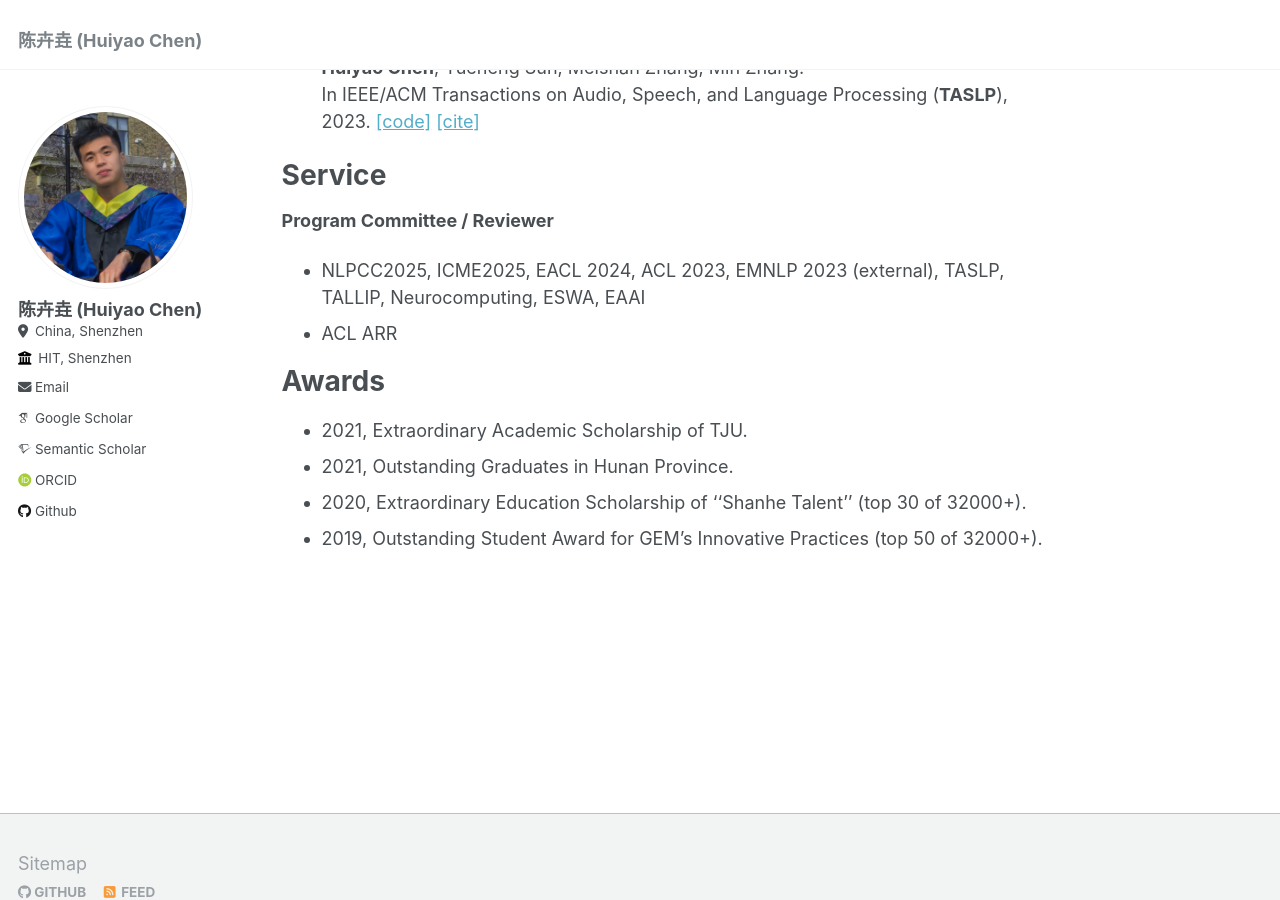
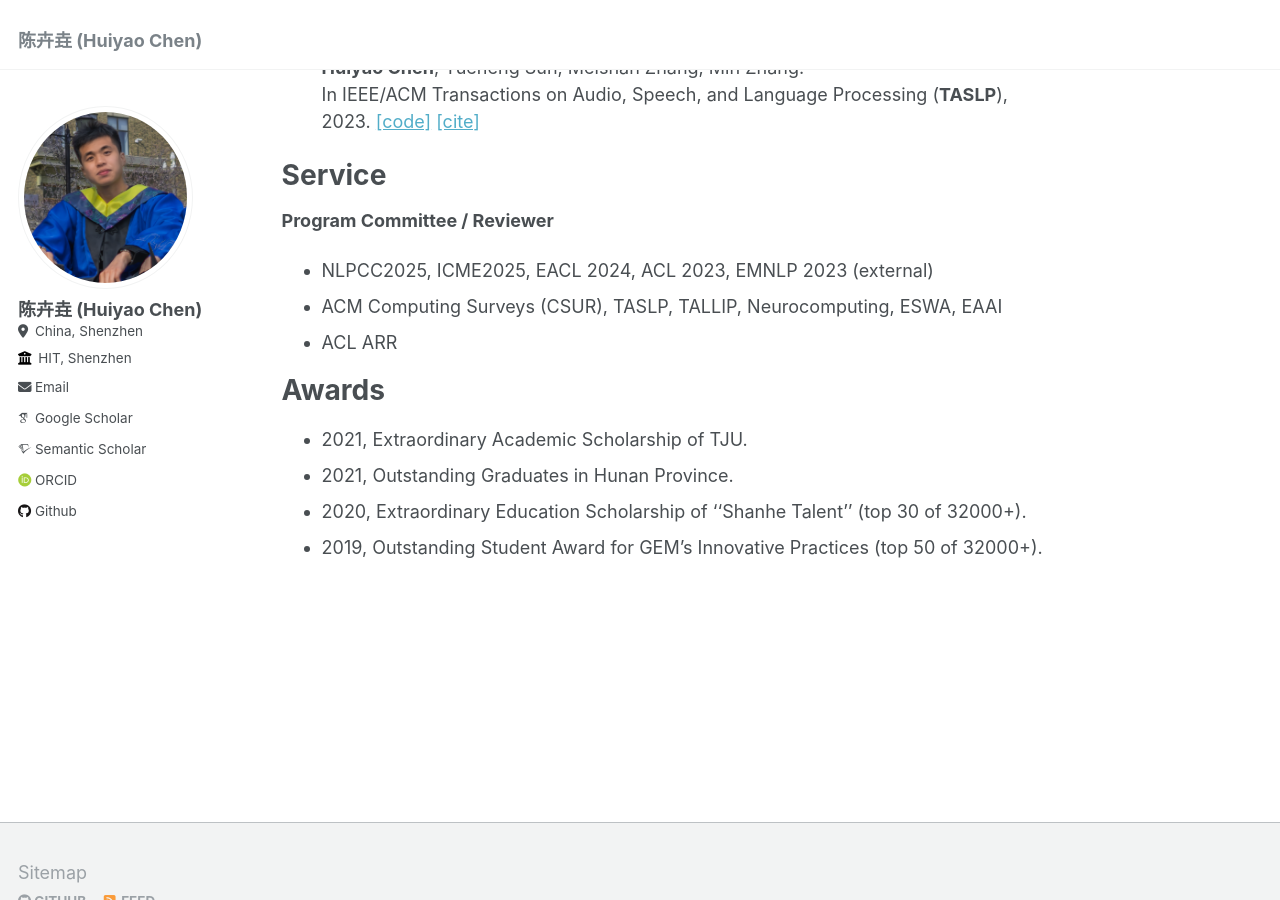
Before and after one commit to DreamH1gh/DreamH1gh.github.io, a Jekyll site: the page built from _pages/about.md, in a window 1280 px wide and 900 px high, scrolled down 2174 px. Built offline with Jekyll 4.4.1, drawn with Linux system fonts in a browser that asks for light colours; some web fonts are replaced.

Commit message:
CSUR reviewer

```diff
--- a/_pages/about.md
+++ b/_pages/about.md
@@ -93,7 +93,8 @@ In IEEE/ACM Transactions on Audio, Speech, and Language Processing (**TASLP**),
 Service
 ======
 **Program Committee / Reviewer**
-+ NLPCC2025, ICME2025, EACL 2024, ACL 2023, EMNLP 2023 (external), TASLP, TALLIP, Neurocomputing, ESWA, EAAI
++ NLPCC2025, ICME2025, EACL 2024, ACL 2023, EMNLP 2023 (external)
++ ACM Computing Surveys (CSUR), TASLP, TALLIP, Neurocomputing, ESWA, EAAI
 + ACL ARR
 
 Awards
```
